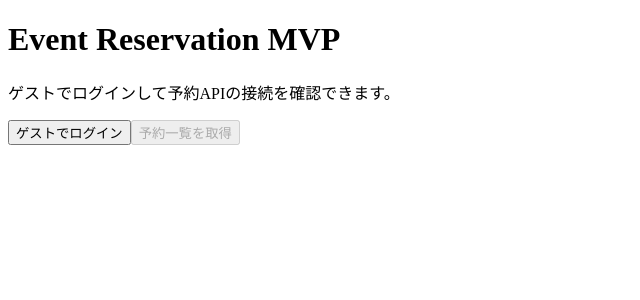
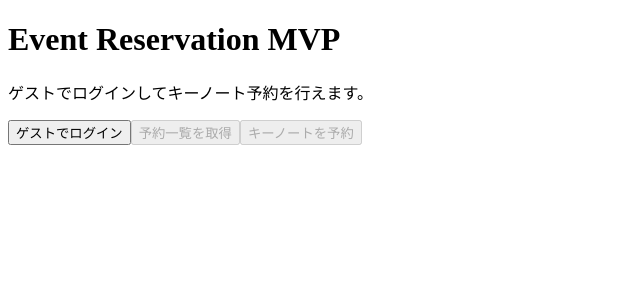
Before and after one commit to autotaker/simple-event-reservation-system, a Vue app in the folder frontend/: page / in a window 1280 px wide. Shown: the top 300 px of the page, without its empty margins (0-640 px from the left). Built offline with nearby package versions, Linux system fonts and the light colour scheme.

Commit message:
feat: add keynote reservation UI flow (#2)

```diff
--- a/frontend/src/App.vue
+++ b/frontend/src/App.vue
@@ -1,13 +1,17 @@
 <template>
   <main>
     <h1>Event Reservation MVP</h1>
-    <p>ゲストでログインして予約APIの接続を確認できます。</p>
+    <p>ゲストでログインしてキーノート予約を行えます。</p>
 
     <button type="button" @click="loginAsGuest">ゲストでログイン</button>
     <p v-if="guestId">ログイン中: {{ guestId }}</p>
     <p v-if="errorMessage">{{ errorMessage }}</p>
+    <p v-if="infoMessage">{{ infoMessage }}</p>
 
     <button type="button" :disabled="!token" @click="loadReservations">予約一覧を取得</button>
+    <button type="button" :disabled="!token" @click="reserveKeynote">キーノートを予約</button>
+    <p v-if="registered">参加登録: 完了</p>
+    <p v-else-if="token">参加登録: 未完了</p>
 
     <ul>
       <li v-for="reservation in reservations" :key="reservation">{{ reservation }}</li>
@@ -27,16 +31,21 @@ type GuestLoginResponse = {
 type ReservationResponse = {
   guestId: string;
   reservations: string[];
+  registered?: boolean;
 };
 
+const API_BASE_URL = 'http://127.0.0.1:8080';
 const token = ref<string | null>(globalThis.localStorage.getItem('guestAccessToken'));
 const guestId = ref<string>(globalThis.localStorage.getItem('guestId') ?? '');
 const reservations = ref<string[]>([]);
+const registered = ref<boolean>(false);
 const errorMessage = ref<string>('');
+const infoMessage = ref<string>('');
 
 const loginAsGuest = async (): Promise<void> => {
   errorMessage.value = '';
-  const response = await globalThis.fetch('http://127.0.0.1:8080/api/auth/guest', {
+  infoMessage.value = '';
+  const response = await globalThis.fetch(`${API_BASE_URL}/api/auth/guest`, {
     method: 'POST',
   });
 
@@ -48,6 +57,8 @@ const loginAsGuest = async (): Promise<void> => {
   const data = (await response.json()) as GuestLoginResponse;
   token.value = data.accessToken;
   guestId.value = data.guestId;
+  reservations.value = [];
+  registered.value = false;
   globalThis.localStorage.setItem('guestAccessToken', data.accessToken);
   globalThis.localStorage.setItem('guestId', data.guestId);
 };
@@ -58,7 +69,8 @@ const loadReservations = async (): Promise<void> => {
   }
 
   errorMessage.value = '';
-  const response = await globalThis.fetch('http://127.0.0.1:8080/api/reservations', {
+  infoMessage.value = '';
+  const response = await globalThis.fetch(`${API_BASE_URL}/api/reservations`, {
     headers: {
       Authorization: `Bearer ${token.value}`,
     },
@@ -71,5 +83,36 @@ const loadReservations = async (): Promise<void> => {
 
   const data = (await response.json()) as ReservationResponse;
   reservations.value = data.reservations;
+  registered.value = data.registered ?? data.reservations.includes('keynote');
+};
+
+const reserveKeynote = async (): Promise<void> => {
+  if (!token.value) {
+    return;
+  }
+
+  errorMessage.value = '';
+  infoMessage.value = '';
+  const response = await globalThis.fetch(`${API_BASE_URL}/api/reservations/keynote`, {
+    method: 'POST',
+    headers: {
+      Authorization: `Bearer ${token.value}`,
+    },
+  });
+
+  if (response.status === 409) {
+    errorMessage.value = 'キーノートは満席です。';
+    return;
+  }
+
+  if (!response.ok) {
+    errorMessage.value = 'キーノート予約に失敗しました。';
+    return;
+  }
+
+  const data = (await response.json()) as ReservationResponse;
+  reservations.value = data.reservations;
+  registered.value = data.registered ?? data.reservations.includes('keynote');
+  infoMessage.value = 'キーノートを予約しました。';
 };
 </script>
```
Also changed, not shown: 1 other file (tests, documents, lock files or other folders).
